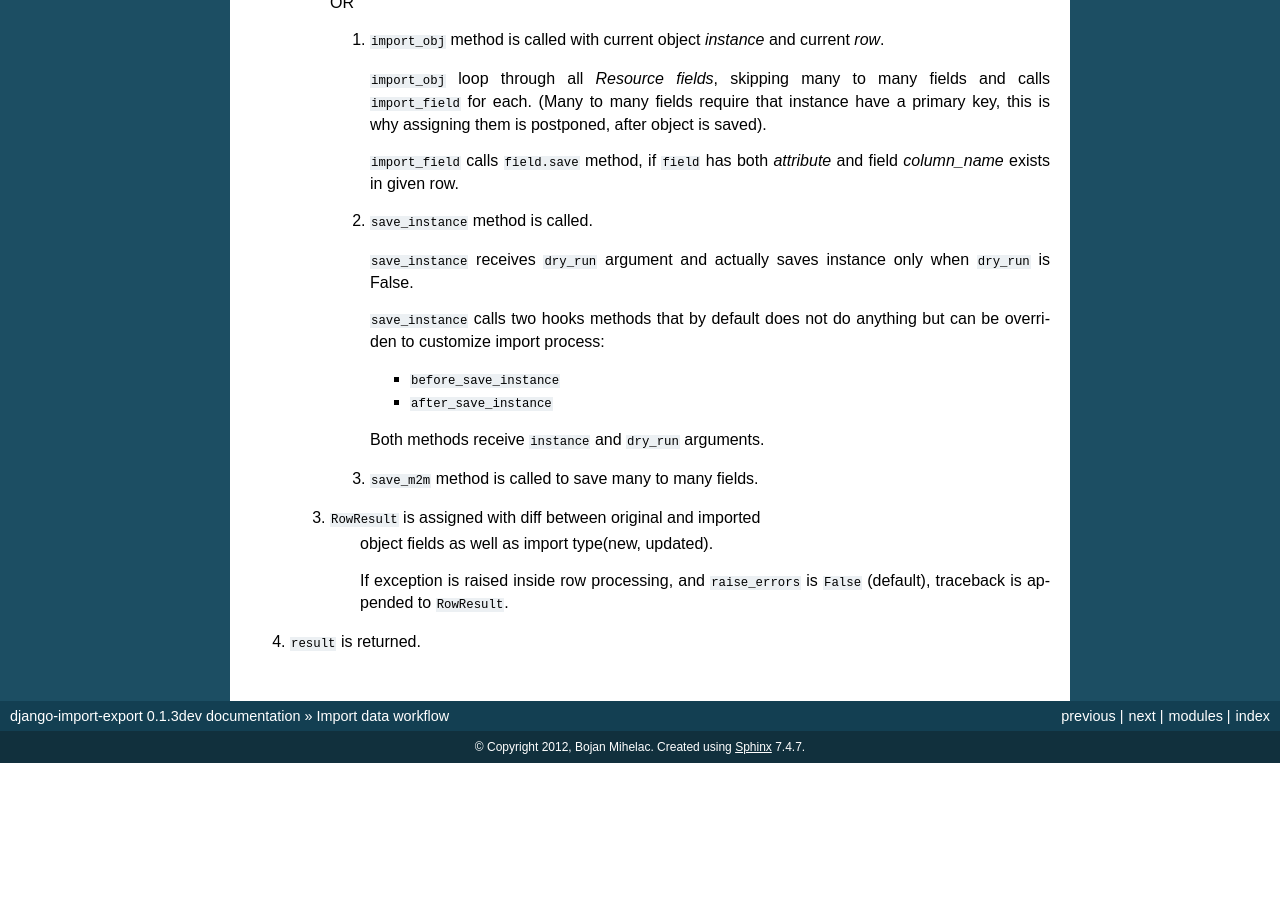
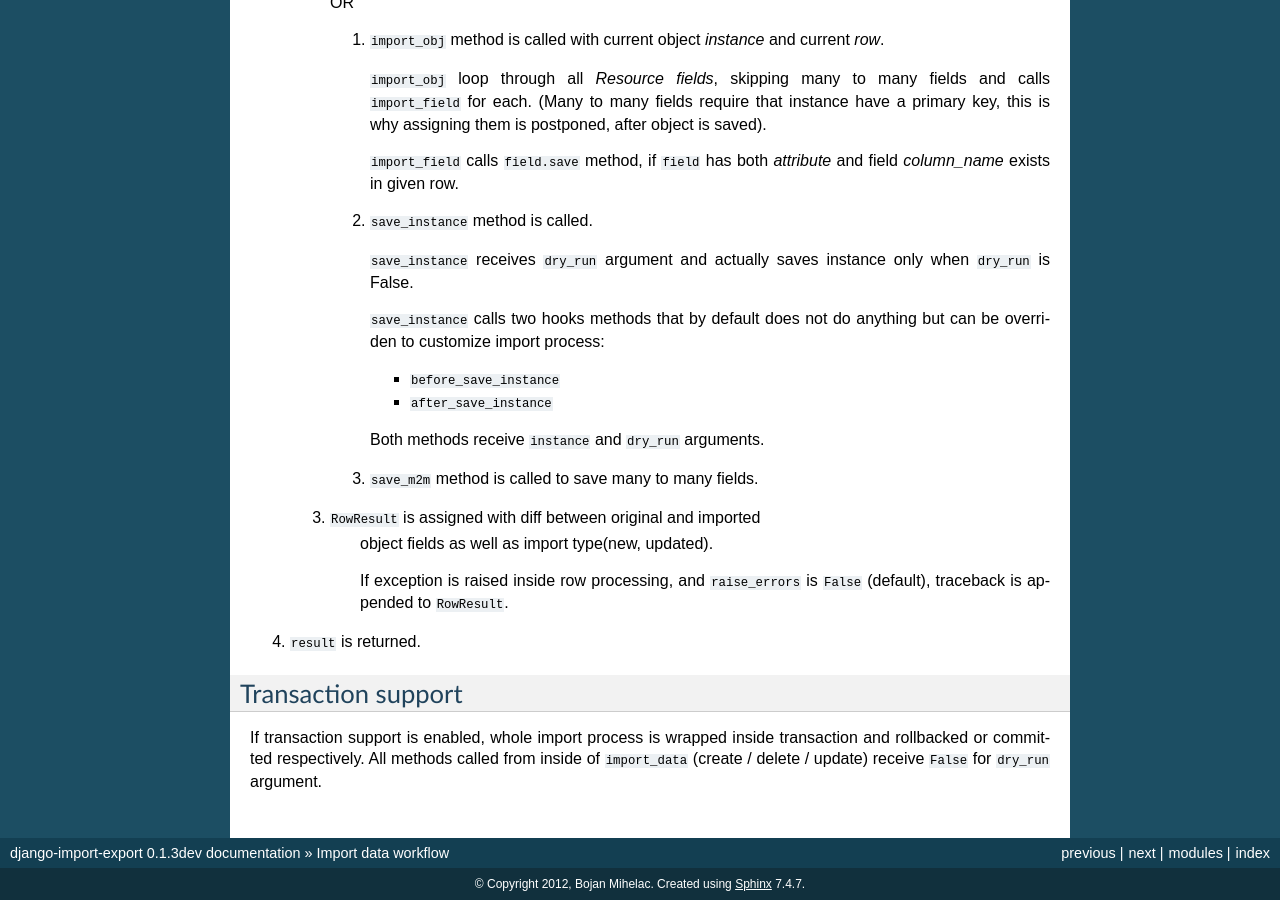
Before and after one commit to django-import-export/django-import-export, a Sphinx documentation site: the page built from docs/import_workflow.rst, in a window 1280 px wide and 900 px high, scrolled down 1062 px. Built offline with Sphinx 7.4.7, drawn with Linux system fonts in a browser that asks for light colours; before the commit the page ends 1825 px from its top, so only the background shows below that.

Commit message:
added DB transactions support for importing data

```diff
--- a/docs/changelog.rst
+++ b/docs/changelog.rst
@@ -4,6 +4,8 @@ Change Log
 
 0.1.3 (not released)
 ====================
+
+* DB transactions support for importing data
 
 0.1.2
 =====
--- a/docs/import_workflow.rst
+++ b/docs/import_workflow.rst
@@ -99,4 +99,12 @@ responsible for import data from given `dataset`.
 
 #. ``result`` is returned.
 
+Transaction support
+-------------------
+
+If transaction support is enabled, whole import process is wrapped inside
+transaction and rollbacked or committed respectively.
+All methods called from inside of ``import_data`` (create / delete / update)
+receive ``False`` for ``dry_run`` argument.
+
 .. _Dataset: http://docs.python-tablib.org/en/latest/api/#dataset-object
--- a/docs/index.rst
+++ b/docs/index.rst
@@ -29,6 +29,7 @@ User Guide
    getting_started
    import_workflow
    example_app
+   settings
    todo
    contributing
    changelog
--- a/docs/todo.rst
+++ b/docs/todo.rst
@@ -1,5 +1,3 @@
 ====
 TODO
 ====
-
-* DB transactions support for importing data
```
Also changed, not shown: docs/settings.rst (added, +7 -0 lines).
